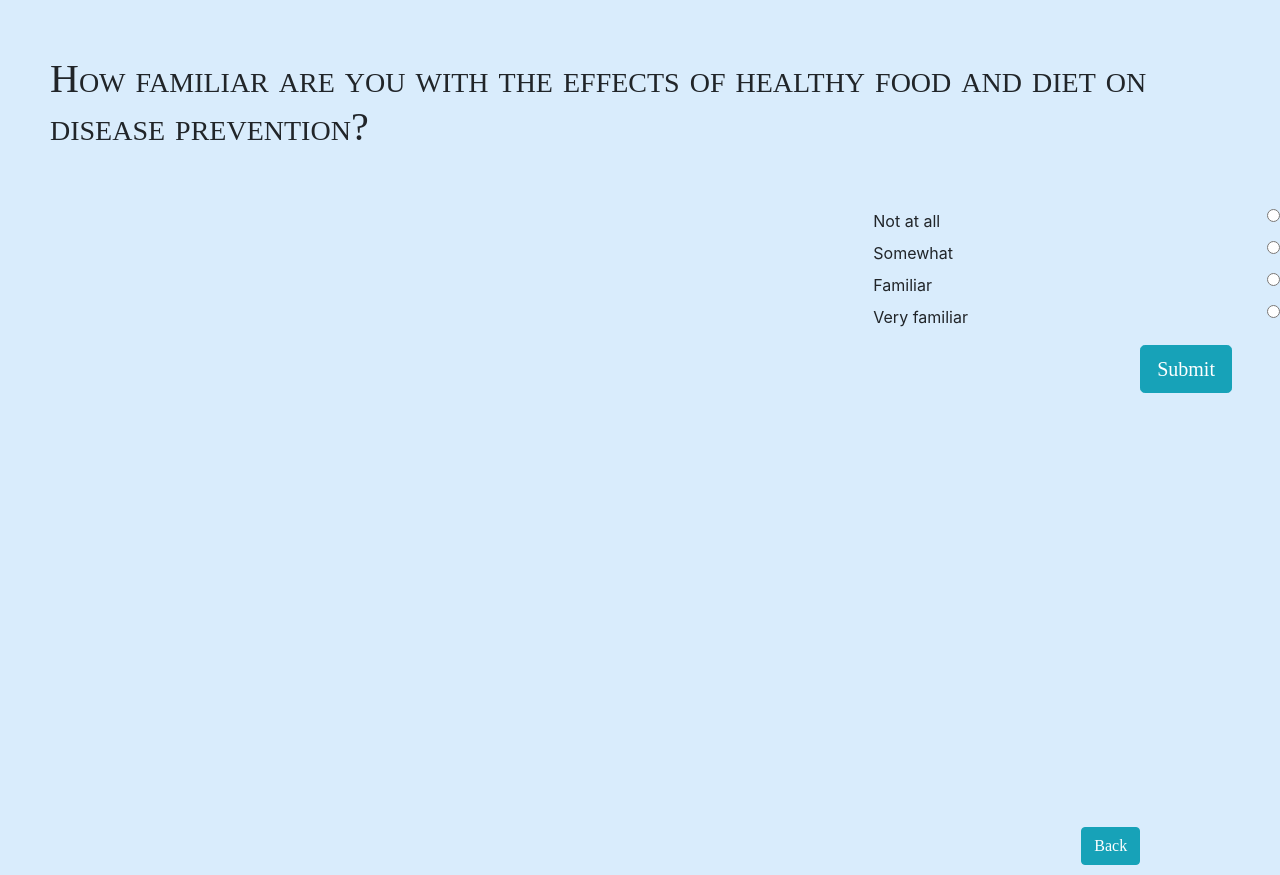
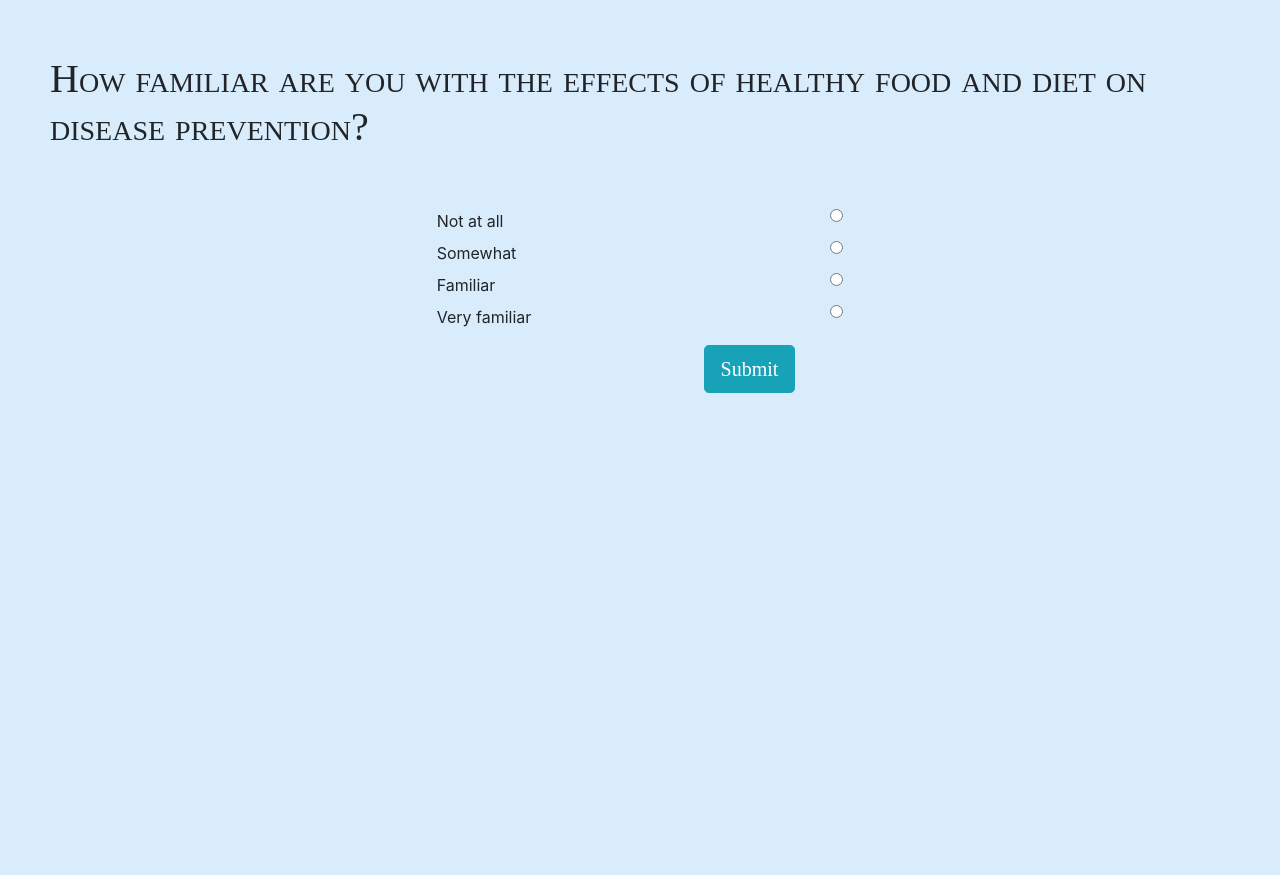
Before and after one commit to yashd2037/HEAL, a Django app: page /101/ in a window 1280 px wide. Shown: the part 56-931 px from the top of the page. After the commit the page ends 449 px from the top, so only its background shows below. Run offline with Django 3.2, Linux system fonts and the light colour scheme; data comes from the database, SQL or seed files in the repository; some libraries are stand-ins or nearby versions.

Commit message:
Nick Sprint 3 Commit 4.5

```diff
--- a/static/css/styles.css
+++ b/static/css/styles.css
@@ -56,10 +56,5 @@ img{
 }
 
 #back{
-    margin-top: 490px;
-    margin-bottom: 10px;
+    margin-right: 125px;
 }
-
-#log{
-    width: 25%;
-}
--- a/templates/Survey.html
+++ b/templates/Survey.html
@@ -23,18 +23,24 @@
                         src="{{ question.VideoLink }}" allowfullscreen>
                 </iframe>
             {% endif %}
-        </div>
-        <div class="col-4">
+         {% if not question.VideoLink %}
         <form action="{% url 'survey' question.id %}" method="post">
             {% csrf_token %}
             {% for choice in question.choice_set.all %}
                 <input type="radio" name="choice" id="choice{{ forloop.counter }}" value="{{ choice.id }}">
-                <label for="choice{{ forloop.counter }}">{{ choice.choice_text }}</label><br>
+                <label for="choice{{ forloop.counter }}"> {{ choice.choice_text }}</label><br>
             {% endfor %}
             <input class="mr-5 btn btn-info btn-lg my-2" type="submit" value="Submit">
         </form>
-        <div class="container">
-            <a id ="back" class="btn btn-info" href="{%url 'topic'%}" role="button"> Back</a>
+         {% else %}
+            <div class="container">
+             <a id ="back" class="btn btn-info" href="{%url 'topic'%}" role="button"> Back</a>
+        {% endif %}
+        </div>
+        <div class="col-4">
+
         </div>
 
+
+
 {% endblock %}
```
